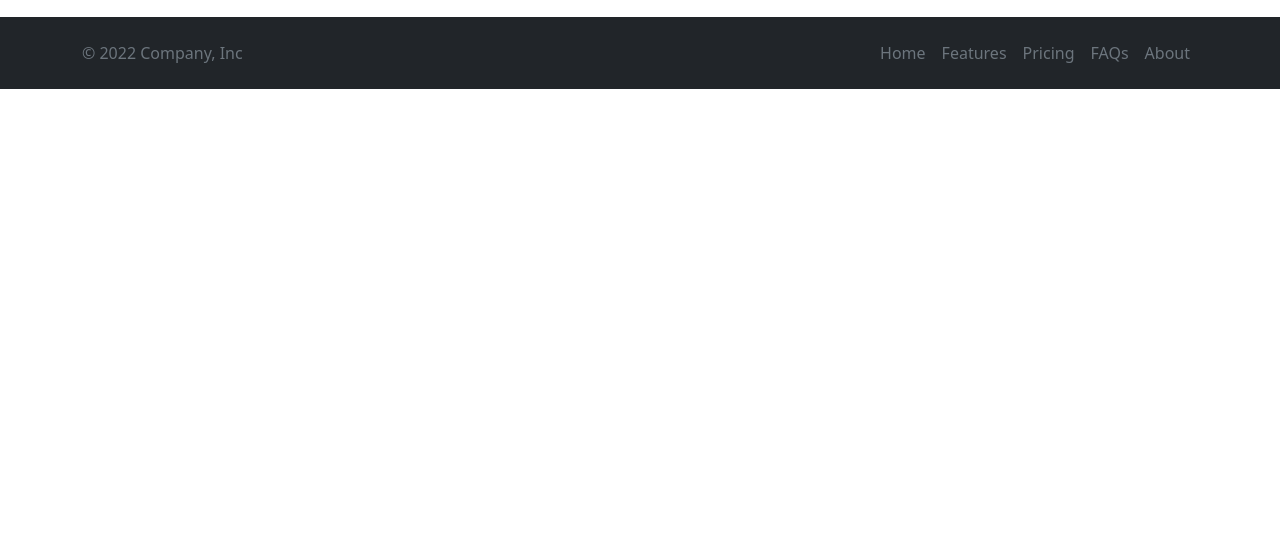
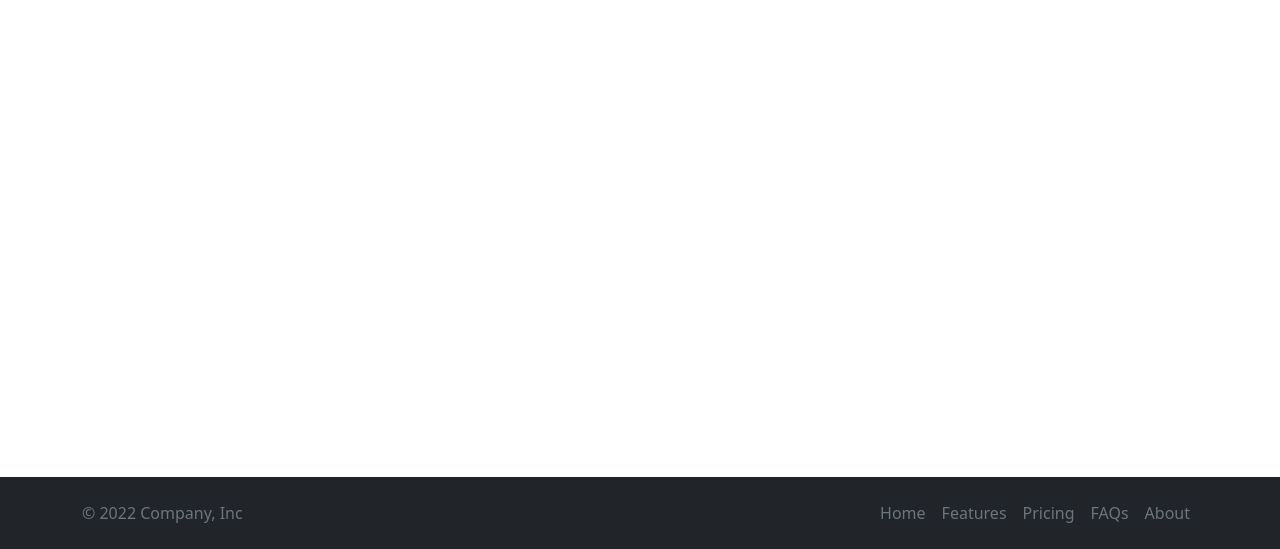
Before and after one commit to ferhanmm/WhatsTheForecast, a Flask app: page / in a window 1280 px wide. Shown: the part 251-800 px from the top of the page. Run offline with Flask 2, Linux system fonts and the light colour scheme; data that the repository does not hold is empty.

Commit message:
Update index.html

```diff
--- a/templates/index.html
+++ b/templates/index.html
@@ -101,7 +101,7 @@
   </nav> -->
 
 
-<footer class="p-3 text-bg-dark">
+<footer class="p-3 text-bg-dark fixed-bottom">
   <div class="container">
     <div class="d-flex flex-wrap align-items-center justify-content-center justify-content-lg-start">
       <p class="col-md-4 mb-0 text-muted">© 2022 Company, Inc</p>
```
